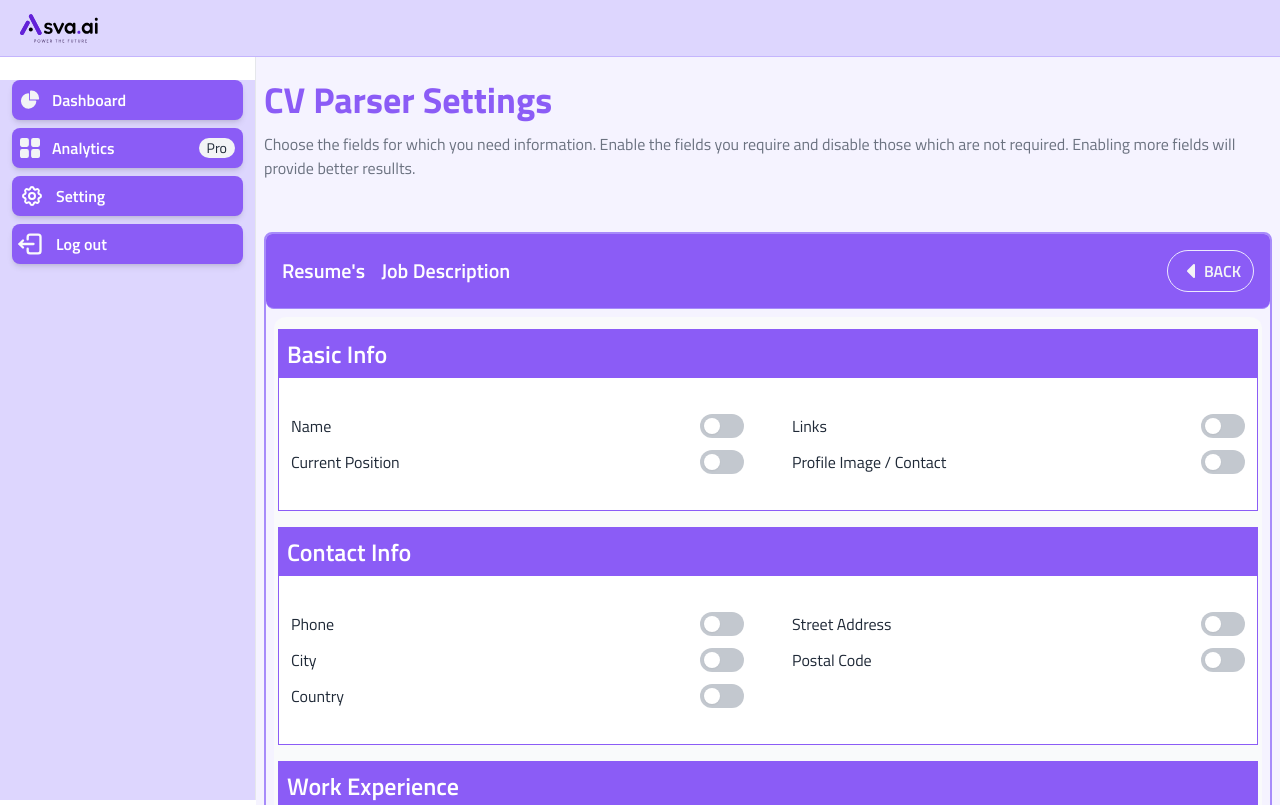
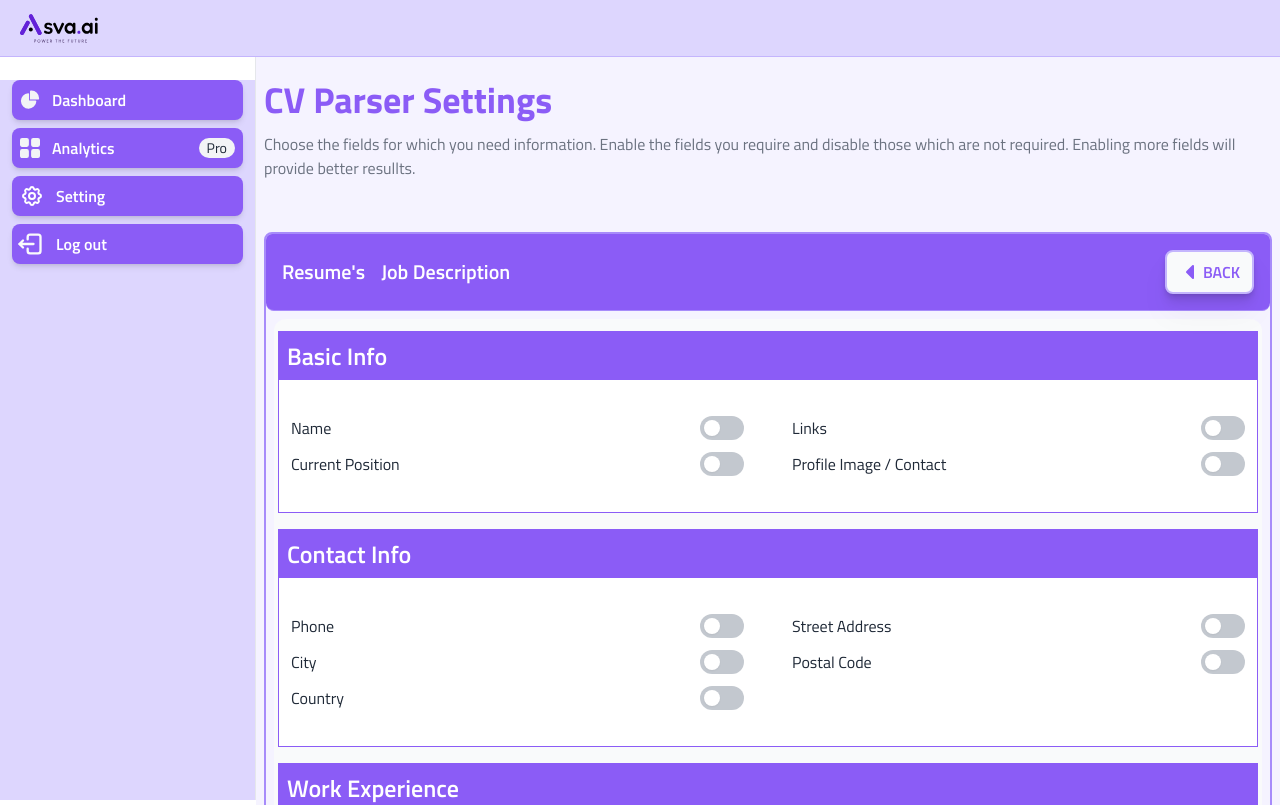
Before and after one commit to ASVAAI/upload-dashboard, a React (Vite) app: page /app/setting in a window 1280 px wide. Shown: the top 805 px of the page. Built offline with nearby package versions, Linux system fonts and the light colour scheme; sample sign-in values are in the browser's storage.

Commit message:
fixed the back btn

```diff
--- a/src/components/Setting/SettingSubHeader.jsx
+++ b/src/components/Setting/SettingSubHeader.jsx
@@ -19,7 +19,7 @@ function SettingSubHeader() {
                     <h3 className='text-white hover:text-violet-300 text-xl'>Resume&apos;s</h3>
                     <h3 className='text-white hover:text-violet-300 text-xl'>Job Description</h3>
                 </div>
-                <div className='flex text-base font-semibold cursor-pointer py-2 px-3 text-gray-100 bg-violet-500 rounded-full hover:text-violet-500 hover:bg-violet-100 group border border-violet-100' onClick={handleNavigate}><IconCaretLeftFilled className='text-gray-100 group-hover:text-violet-500 group-hover:bg-violet-100'/>BACK</div>
+                <div className='flex text-base font-semibold cursor-pointer py-2 px-3 text-violet-500 bg-gray-50 rounded-lg hover:text-white hover:bg-violet-500 group border-2 border-violet-300 sm:hover:-translate-y-1  ease-in-out duration-500 transition-all drop-shadow-xl shadow-md sm:hover:shadow-violet-300  ' onClick={handleNavigate}><IconCaretLeftFilled className='text-violet-500 group-hover:text-white  '/>BACK</div>
             </div>
             <div className='p-2'>
                 <SettingContent/>
```
